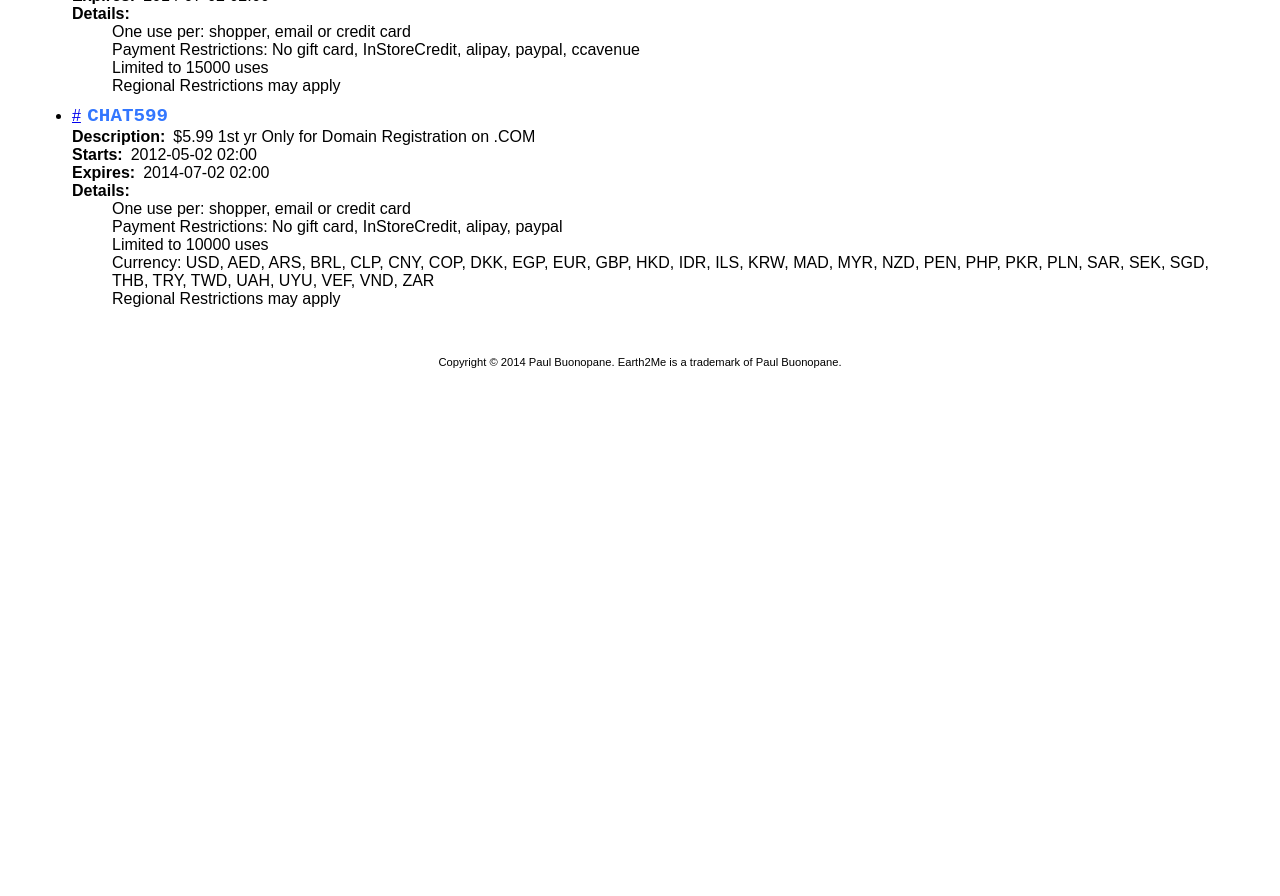
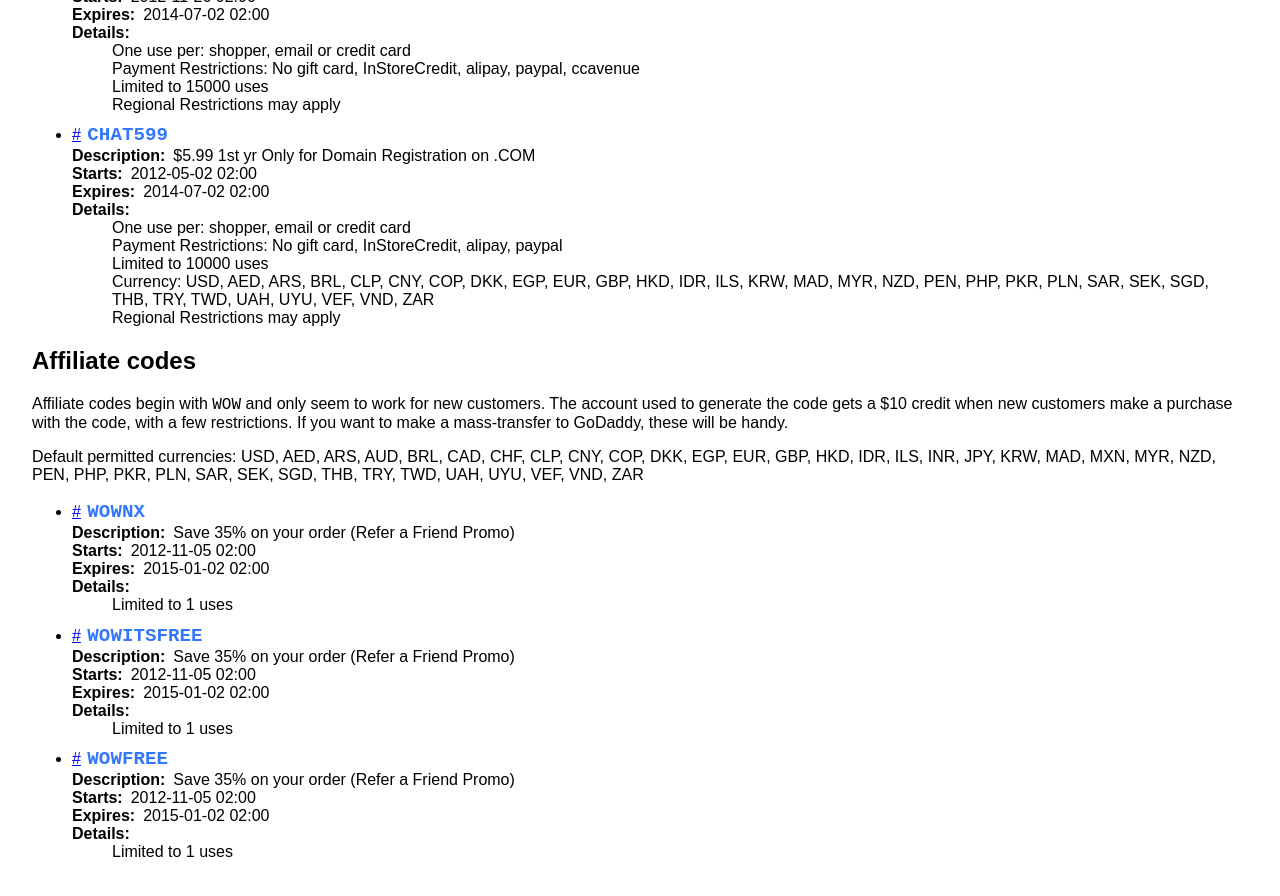
Before and after one commit to Earth2Me/Domains, a Jekyll site: the page built from godaddy-codes-details.md, in a window 1280 px wide and 900 px high, scrolled down 26952 px. Shown: the top 896 px of the window. Built offline with Jekyll 4.4.1, drawn with Linux system fonts in a browser that asks for light colours; before the commit the page ends 27320 px from its top, so only the background shows below that; some of the changed text lies outside the part shown.

Commit message:
Added support for affiliate codes

```diff
--- a/_data/godaddy.yml
+++ b/_data/godaddy.yml
@@ -2850,3 +2850,30 @@
     - "Shopper must follow purchase path to apply code"
     - "Currency: USD, AED, ARS, AUD, BRL, CAD, CHF, CLP, CNY, COP, DKK, EGP, EUR, GBP, HKD, IDR, ILS, INR, JPY, KRW, MAD, MXN, MYR, NZD, PEN, PHP, PKR, PLN, SAR, SEK, SGD, THB, TRY, TWD, UAH, UYU, VEF, VND, ZAR"
     - "Regional Restrictions may apply"
+- code: WOWFREE
+  type: "Order"
+  affiliate: true
+  description: "Save 35% on your order (Refer a Friend Promo)"
+  starts: 2012-11-05 02:00:00 Z
+  expires: 2015-01-02 02:00:00 Z
+  details:
+    - "Limited to 1 uses"
+    - "Currency: USD, AED, ARS, AUD, BRL, CAD, CHF, CLP, CNY, COP, DKK, EGP, EUR, GBP, HKD, IDR, ILS, INR, JPY, KRW, MAD, MXN, MYR, NZD, PEN, PHP, PKR, PLN, SAR, SEK, SGD, THB, TRY, TWD, UAH, UYU, VEF, VND, ZAR"
+- code: WOWITSFREE
+  type: "Order"
+  affiliate: true
+  description: "Save 35% on your order (Refer a Friend Promo)"
+  starts: 2012-11-05 02:00:00 Z
+  expires: 2015-01-02 02:00:00 Z
+  details:
+    - "Limited to 1 uses"
+    - "Currency: USD, AED, ARS, AUD, BRL, CAD, CHF, CLP, CNY, COP, DKK, EGP, EUR, GBP, HKD, IDR, ILS, INR, JPY, KRW, MAD, MXN, MYR, NZD, PEN, PHP, PKR, PLN, SAR, SEK, SGD, THB, TRY, TWD, UAH, UYU, VEF, VND, ZAR"
+- code: WOWNX
+  type: "Order"
+  affiliate: true
+  description: "Save 35% on your order (Refer a Friend Promo)"
+  starts: 2012-11-05 02:00:00 Z
+  expires: 2015-01-02 02:00:00 Z
+  details:
+    - "Limited to 1 uses"
+    - "Currency: USD, AED, ARS, AUD, BRL, CAD, CHF, CLP, CNY, COP, DKK, EGP, EUR, GBP, HKD, IDR, ILS, INR, JPY, KRW, MAD, MXN, MYR, NZD, PEN, PHP, PKR, PLN, SAR, SEK, SGD, THB, TRY, TWD, UAH, UYU, VEF, VND, ZAR"
--- a/_includes/code-details.html
+++ b/_includes/code-details.html
@@ -1,10 +1,15 @@
 {% assign currencies = 'USD, AED, ARS, AUD, BRL, CAD, CHF, CLP, CNY, COP, DKK, EGP, EUR, GBP, HKD, IDR, ILS, INR, JPY, KRW, MAD, MXN, MYR, NZD, PEN, PHP, PKR, PLN, SAR, SEK, SGD, THB, TRY, TWD, UAH, UYU, VEF, VND, ZAR' %}
 {% capture currencies_compare %}Currency: {{ currencies }}{% endcapture %}
 {% assign codes = site.data.godaddy | sort: 'starts' %}
+{% if include.affiliate == 'true' %}
+	{% assign affiliate = true %}
+{% else %}
+	{% assign affiliate = false %}
+{% endif %}
 <p>Default permitted currencies: {{ currencies }}</p>
 <ul class="code-details">
 	{% for code in codes reversed %}
-		{% if code.type == include.type and code.affiliate != true and site.time < code.expires and site.time >= code.starts %}
+		{% if code.type == include.type and code.affiliate == affiliate and site.time < code.expires and site.time >= code.starts %}
 			<li id="code-{{ code.code | xml_escape }}">
 				<a href="{{ site.baseurl }}/godaddy-codes-details.html#code-{{ code.code | url_escape }}">#</a>
 				<input type="text" onmouseover="this.focus();this.select();" onclick="this.select();" value="{{ code.code | xml_escape }}" readonly="readonly" />
--- a/godaddy-codes-details.md
+++ b/godaddy-codes-details.md
@@ -6,7 +6,7 @@
 
 # Non-viral codes #
 
-These are the gems of GoDaddy codes, as they have few restrictions and work for renewals.
+These are the gems of GoDaddy codes, as they have few restrictions and <em>can</em> work for renewals.  The trick is finding one that isn't for new customers/products/registrations only.  <code style="font-weight: bold">BIGWIN30</code> works for renewals until early July 2014, but all of the other good ones seem to have expired.
 
 Codes are ordered by the date they became effective in descending order: newer codes are on top.
 
@@ -19,3 +19,9 @@
 Codes are ordered by the date they became effective in descending order: newer codes are on top.
 
 {% include code-details.html type='Viral' %}
+
+# Affiliate codes #
+
+Affiliate codes begin with <code>WOW</code> and only seem to work for new customers.  The account used to generate the code gets a $10 credit when new customers make a purchase with the code, with a few restrictions.  If you want to make a mass-transfer to GoDaddy, these will be handy.
+
+{% include code-details.html type='Order' affiliate='true' %}
```
